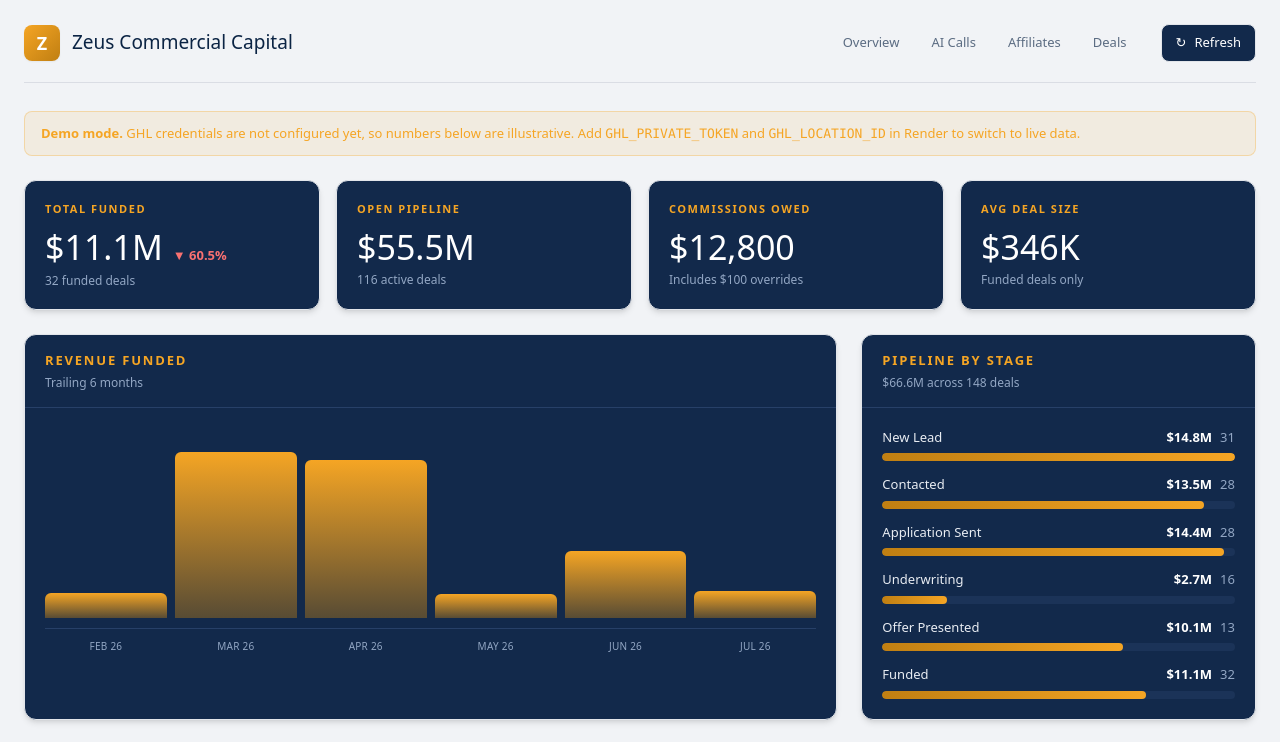
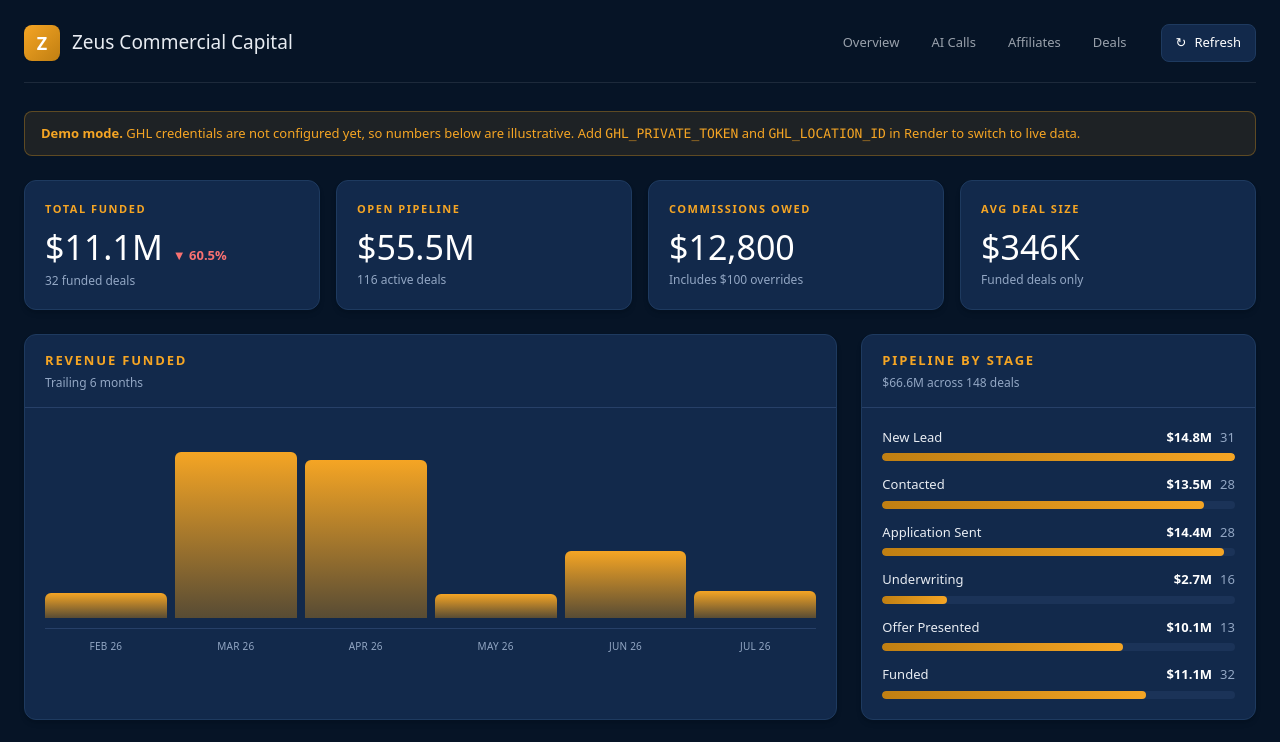
Before and after one commit to ZeusCommercial/Dashboard-, a Next.js app: page / in a window 1280 px wide. Shown: the top 742 px of the page. Built offline with nearby package versions, Linux system fonts and the light colour scheme.

Commit message:
tailwind.config.ts

```diff
--- a/tailwind.config.ts
+++ b/tailwind.config.ts
@@ -5,15 +5,15 @@ const config: Config = {
   theme: {
     extend: {
      colors: {
-        page: "#F1F3F6",
-        surface: "#12294B",    // card background — dark navy
+        page: "#061426",       // deep navy page
+        surface: "#12294B",    // cards — one step lighter
+        hairline: "#1E3A5F",   // card border — visible against #061426
+        ink: "#E8ECF2",        // text on the page (nav, footer) — now LIGHT
         nested: "#1B3358",     // sub-cards / tracks inside cards
-        hairline: "#E2E5EA",   // 1px card border on light bg
         cardline: "#274068",   // dividers inside dark cards
         bright: "#FFFFFF",     // numbers / primary text in cards
         soft: "#E8ECF2",       // body text in cards
         muted: "#93A7C4",      // secondary text in cards
-        ink: "#0B2444",        // dark text on the light page (nav, footer)
         gold: "#F5A524",
         goldDim: "#C07F12",
         gain: "#34D399",       // light green — on dark cards again
```
